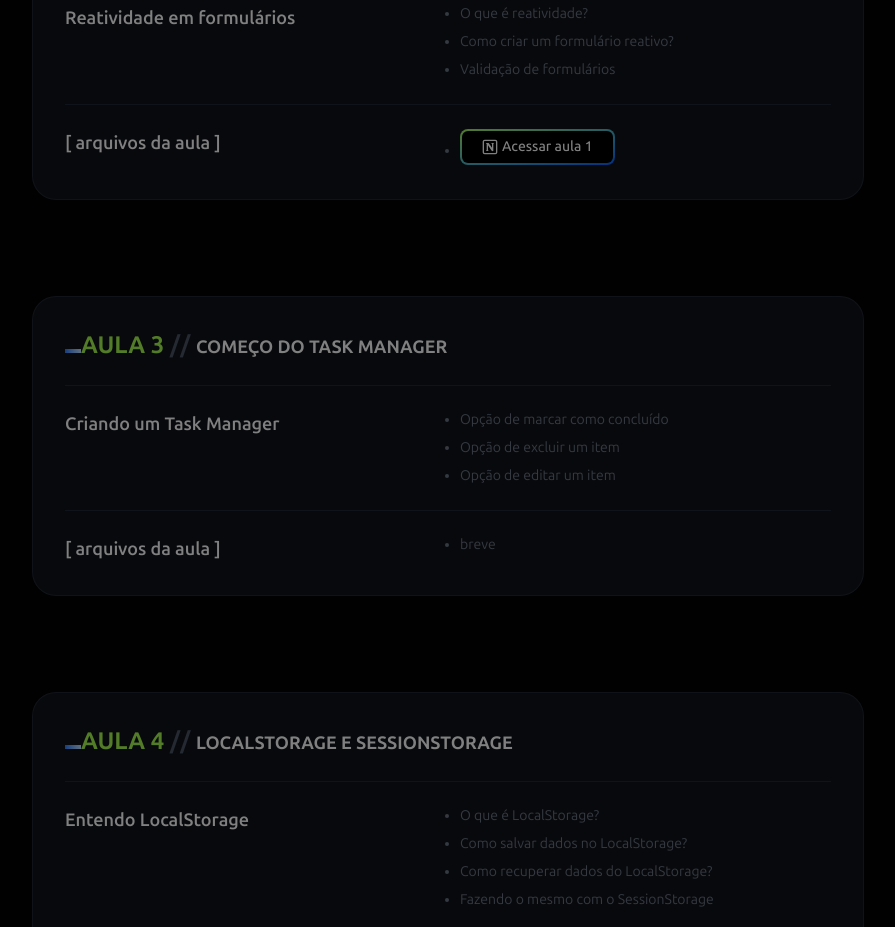
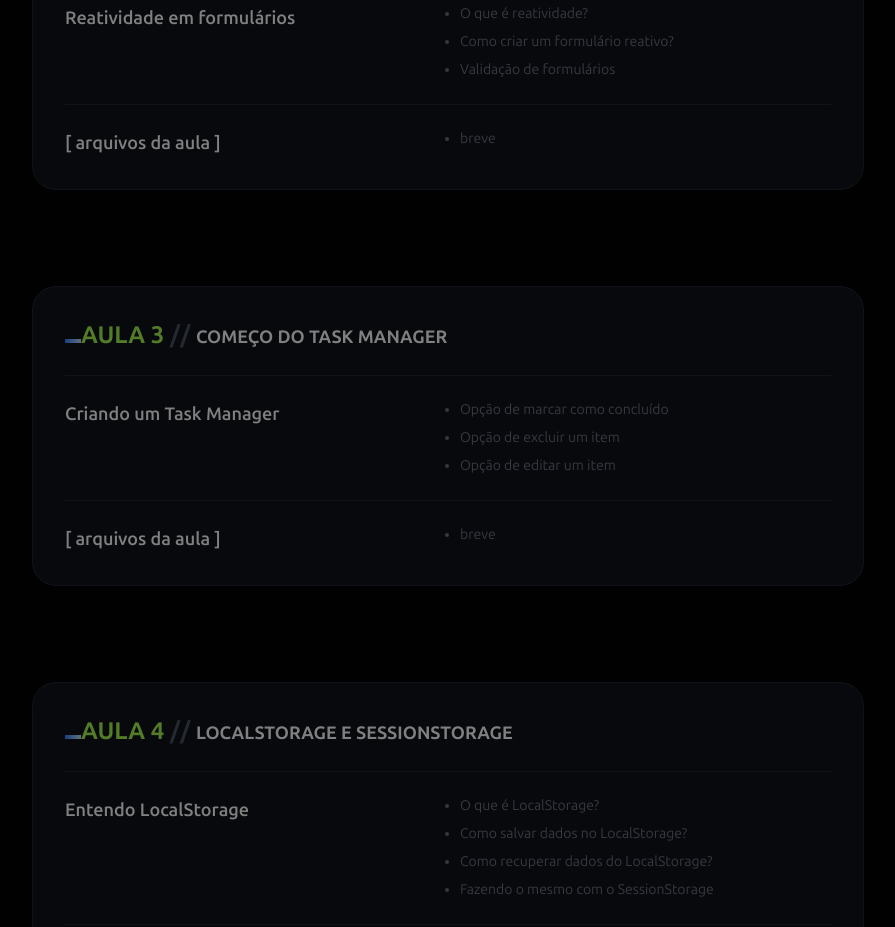
Before and after one commit to expalmer/ada-front-end-dinamico-2025, a React (Vite) app: page /aulas in a window 1280 px wide. Shown: the part 1100-2027 px from the top of the page, without its empty margins (192-1087 px from the left). Built offline with nearby package versions, Linux system fonts and the light colour scheme.

Commit message:
ajustar aula 2

```diff
--- a/src/contents/aulas.tsx
+++ b/src/contents/aulas.tsx
@@ -51,7 +51,8 @@
       title: "[ arquivos da aula ]",
       children: [
         <NotionLink
-          lesson={1}
+          soon
+          lesson={2}
           href="https://expalmer.notion.site/Aula-2-Formul-rio-reativo-com-JS-23d6ac493b458021a7e0d66a97b00d97"
         />,
       ],
```
